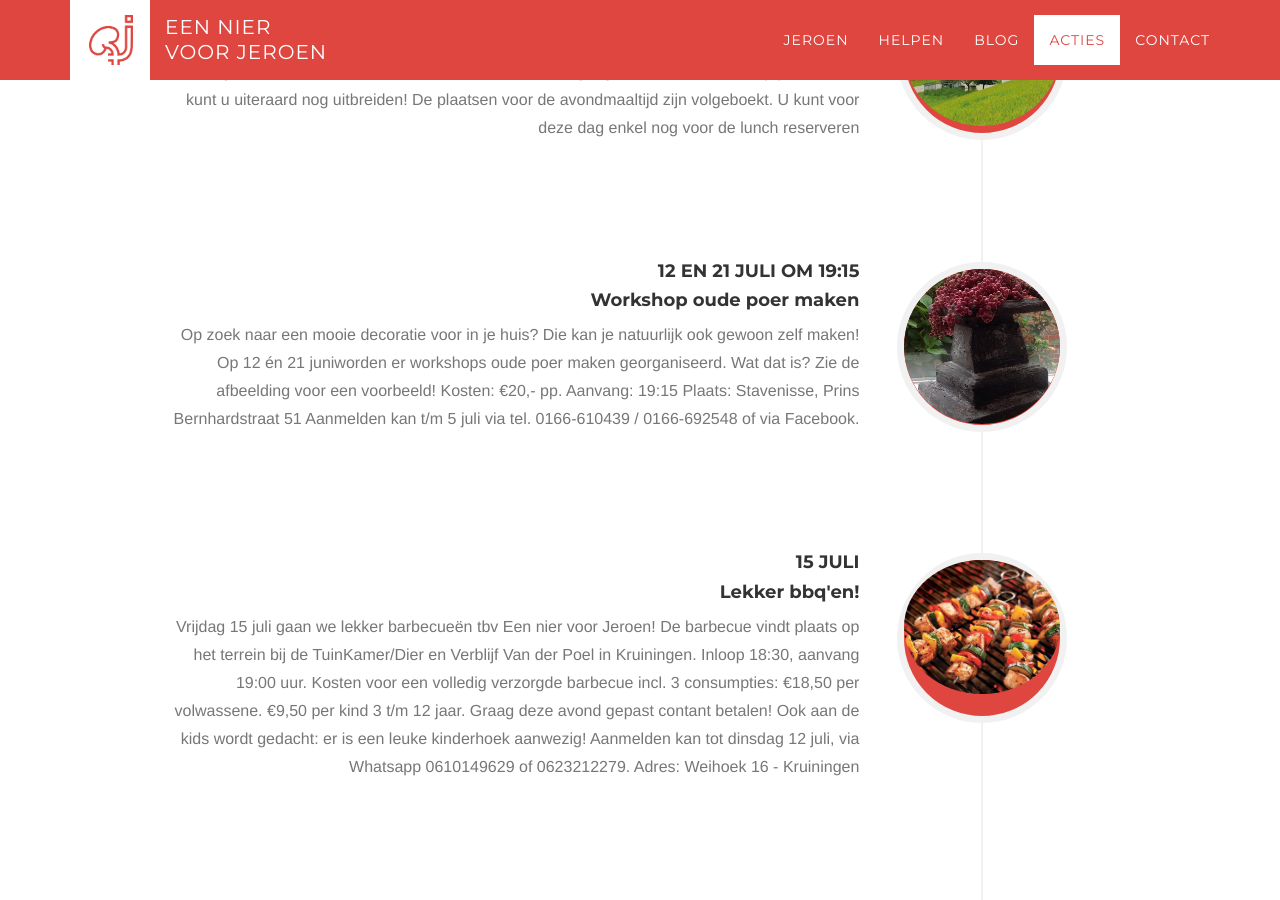
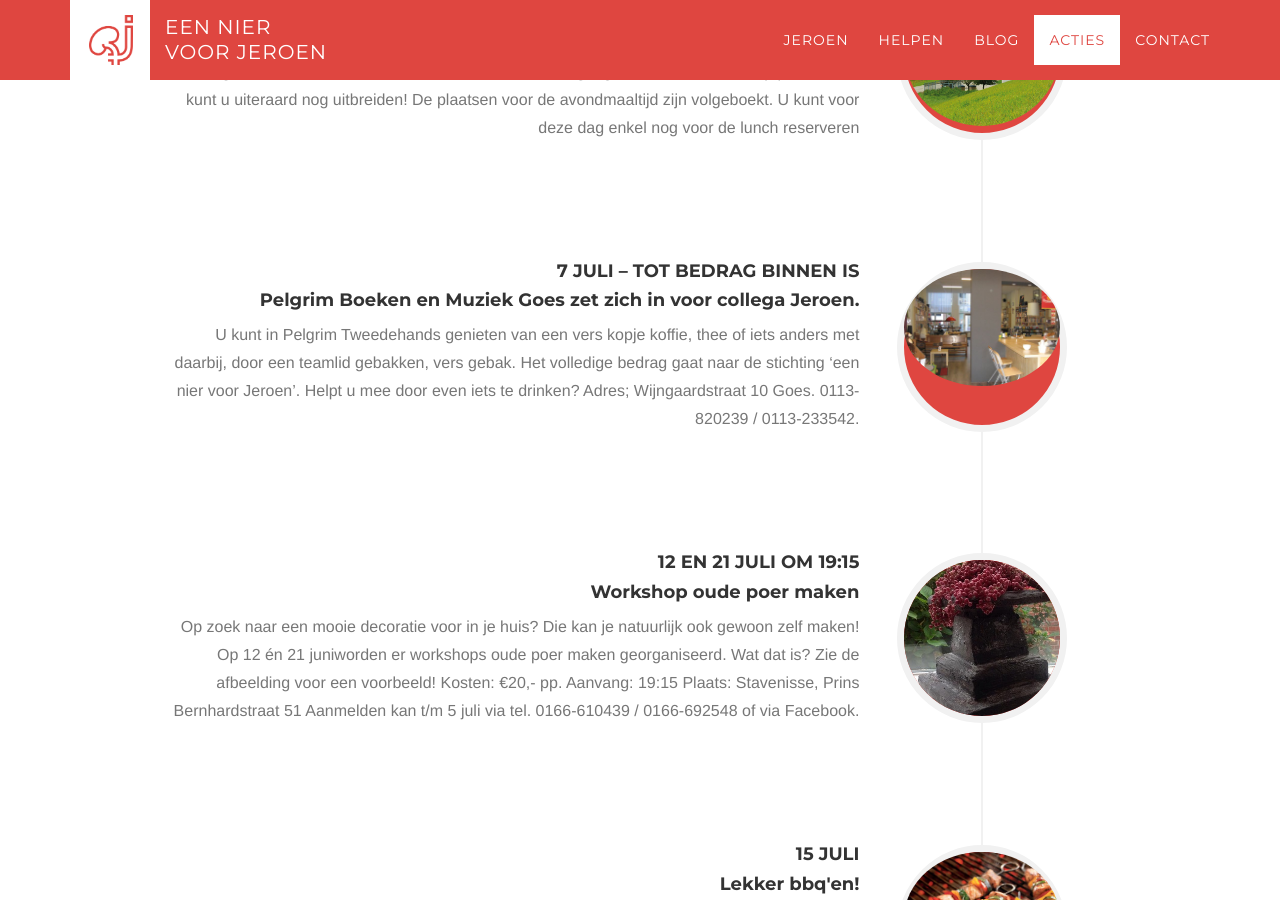
Before and after one commit to Een-nier-voor-Jeroen/Niervoorjeroen.nl-website, a Jekyll site: the page built from acties.html, in a window 1280 px wide and 900 px high, scrolled down 1792 px. Built offline with Jekyll 4.4.1, drawn with Linux system fonts in a browser that asks for light colours; nearby versions of some CDN libraries; some web fonts are replaced.

Commit message:
Actie pelgrim

```diff
--- a/acties.html
+++ b/acties.html
@@ -83,6 +83,21 @@
                                 </div>
                                 <div class="timeline-body">
                                     <p class="text-muted">Donderdag 7 juli organiseert Restaurant Katseveer een diner waarbij de volledige omzet van de dag bestemd is voor Jeroen van Setten. Een all-in 4-gangen menu voor €100,- p/p. Dit menu kunt u uiteraard nog uitbreiden! De plaatsen voor de avondmaaltijd zijn volgeboekt. U kunt voor deze dag enkel nog voor de lunch reserveren</p>
+                                </div>
+                            </div>
+                        </li>
+                        <li>
+                            <div class="timeline-image">
+                                <img class="img-circle img-responsive" src="img/acties/Pelgrim.jpg" alt="">
+                            </div>
+                            <div class="timeline-panel">
+                                <div class="timeline-heading">
+                                    <h4>7 juli – tot bedrag binnen is</h4>
+                                    <h4 class="subheading">Pelgrim Boeken en Muziek Goes zet zich in voor collega Jeroen.</h4>
+                                </div>
+                                <div class="timeline-body">
+                                    <p class="text-muted">U kunt in Pelgrim Tweedehands genieten van een vers kopje koffie, thee of iets anders met daarbij, door een teamlid gebakken, vers gebak. Het volledige bedrag gaat naar de stichting ‘een nier voor Jeroen’.
+                                    Helpt u mee door even iets te drinken? Adres; Wijngaardstraat 10 Goes. 0113-820239 / 0113-233542.</p>
                                 </div>
                             </div>
                         </li>
```
Also changed, not shown: img/acties/Pelgrim.jpg (added).
